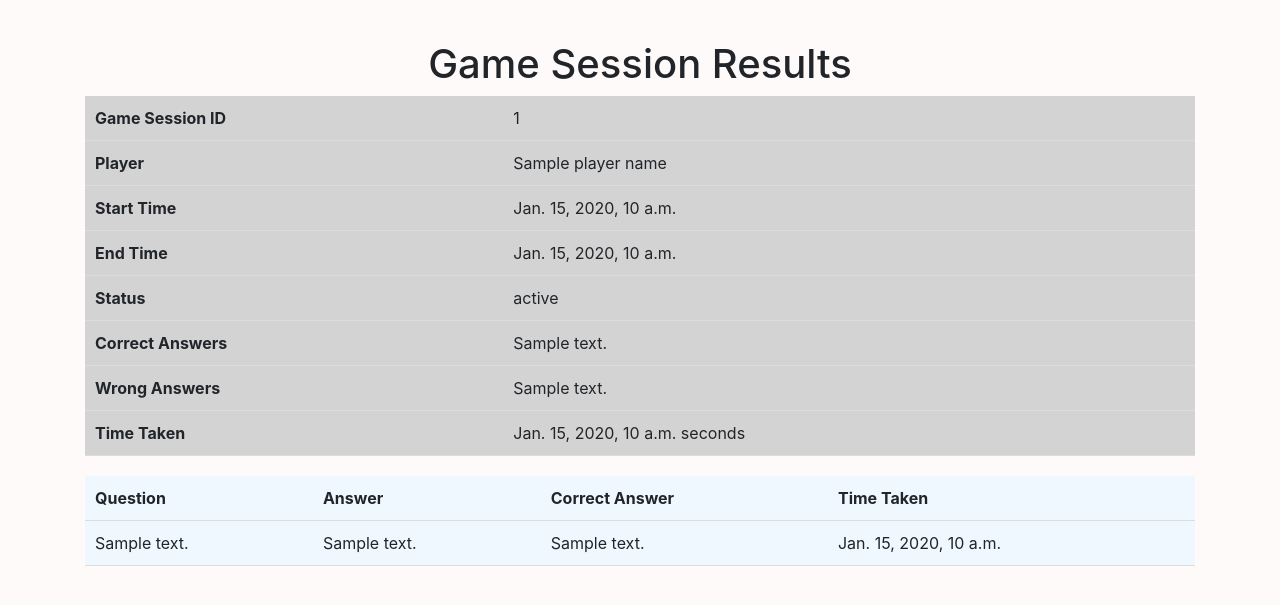
After one commit to mhf200/djangoProject18, a Django app: template game/templates/Final.html in a window 1280 px wide. The commit adds this page. Shown: the top 605 px of the page. Run offline with Django 3.2, Linux system fonts and the light colour scheme; the template is opened without the code that fills it: most values are stand-ins (such as "Sample title", 1, 10 or a date in 2020); some libraries are stand-ins or nearby versions.

Commit message:
update 11

```diff
--- /dev/null
+++ b/game/templates/Final.html
@@ -0,0 +1,99 @@
+<!DOCTYPE html>
+<html>
+<head>
+    <title>Game Session Results</title>
+    <link rel="stylesheet" href="https://maxcdn.bootstrapcdn.com/bootstrap/4.5.0/css/bootstrap.min.css">
+    <style>
+        body {
+            padding: 20px;
+            background-color: snow;
+        }
+        h1, h2, h3 {
+            margin-top: 20px;
+        }
+        .game-session-table {
+            width: 100%;
+            margin-bottom: 20px;
+            background-color: lightgray;
+        }
+        .questions-table {
+            width: 100%;
+            margin-bottom: 20px;
+            background-color: aliceblue;
+        }
+        .game-session-table th,
+        .game-session-table td {
+            padding: 10px;
+            text-align: left;
+            border-bottom: 1px solid #ddd;
+        }
+        .questions-table th,
+        .questions-table td {
+            padding: 10px;
+            text-align: left;
+            border-bottom: 1px solid #ddd;
+        }
+    </style>
+</head>
+<body>
+    <div class="container">
+        <h1 style="text-align: center">Game Session Results</h1>
+
+        <table class="game-session-table">
+            <tr>
+                <th>Game Session ID</th>
+                <td>{{ game_session_id }}</td>
+            </tr>
+            <tr>
+                <th>Player</th>
+                <td>{{ player_name }}</td>
+            </tr>
+            <tr>
+                <th>Start Time</th>
+                <td>{{ start_time }}</td>
+            </tr>
+            <tr>
+                <th>End Time</th>
+                <td>{{ end_time }}</td>
+            </tr>
+            <tr>
+                <th>Status</th>
+                <td>{{ status }}</td>
+            </tr>
+            <tr>
+                <th>Correct Answers</th>
+                <td>{{ correct_answers }}</td>
+            </tr>
+            <tr>
+                <th>Wrong Answers</th>
+                <td>{{ wrong_answers }}</td>
+            </tr>
+            <tr>
+                <th>Time Taken</th>
+                <td>{% if time_taken %}{{ time_taken }} seconds{% else %}Not available{% endif %}</td>
+            </tr>
+        </table>
+
+        <table class="questions-table">
+            <thead>
+                <tr>
+                    <th>Question</th>
+                    <th>Answer</th>
+                    <th>Correct Answer</th>
+                    <th>Time Taken</th>
+                </tr>
+            </thead>
+            <tbody>
+                {% for question in questions %}
+                <tr>
+                    <td>{{ question.question.question_text }}</td>
+                    <td>{% if question.player_answer %}{{ question.player_answer }}{% else %}Not answered{% endif %}</td>
+                    <td>{{ question.correct_answer.choice_text }}</td>
+                    <td>{{ question.time_taken }}</td>
+                </tr>
+                {% endfor %}
+            </tbody>
+        </table>
+    </div>
+</body>
+</html>
--- a/game/templates/results.html
+++ b/game/templates/results.html
@@ -13,12 +13,15 @@
           <p class="mb-2">Wrong Answers: {{ wrong_answers }}</p>
           <p class="mb-4">Thank you for playing!</p>
           <a href="/gameplay" class="btn btn-primary">Play Again</a>
+            <a href="{% url 'final_results' game_session_id %}" class="btn btn-danger">Results</a>
         </div>
       </div>
     </div>
   </div>
 </div>
 
+
+
 <script src="{% static 'game/js/gameplay.js' %}"></script>
 {% endblock %}
 </body>
--- a/game/urls.py
+++ b/game/urls.py
@@ -1,6 +1,6 @@
 from django.urls import path
 from myapp.views import get_question, answer_question
-from game.views import results , gameplay
+from game.views import results , gameplay , final_results
 
 
 
@@ -9,6 +9,8 @@ urlpatterns = [
     path('answer_question/', answer_question, name='answer_question'),
     path('results/<int:game_session_id>/', results, name='results'),
     path('gameplay/', gameplay, name='gameplay'),
+    path('final_results/<int:game_session_id>/', final_results, name='final_results'),
+
 
 
 
--- a/myapp/models.py
+++ b/myapp/models.py
@@ -62,7 +62,7 @@ class GameSession(models.Model):
     player = models.ForeignKey(Player, on_delete=models.CASCADE, related_name='game_sessions')
     start_time = models.DateTimeField(null=True)
     end_time = models.DateTimeField(null=True, default=None)
-    status = models.CharField(max_length=4, choices=STATUS_CHOICES, default='Won')
+    status = models.CharField(max_length=4, choices=STATUS_CHOICES, default='WON')
     correct_answers = models.IntegerField(default=0)
     wrong_answers = models.IntegerField(default=0)
     total_answers = models.IntegerField(default=0)
@@ -84,6 +84,7 @@ class GameSession(models.Model):
             self.status = 'WON'
         else:
             self.status = 'LOST'
+
 
     def save(self, *args, **kwargs):
         if self.is_completed() and not self.end_time and not self.status:
```
Also changed, not shown: game/static/game/js/gameplay.js (+18 -20 lines), myapp/admin.py (+7 -6 lines), myapp/views.py (+10 -7 lines), db.sqlite3, game/static/game/css/styles.css (line endings or trailing spaces).
